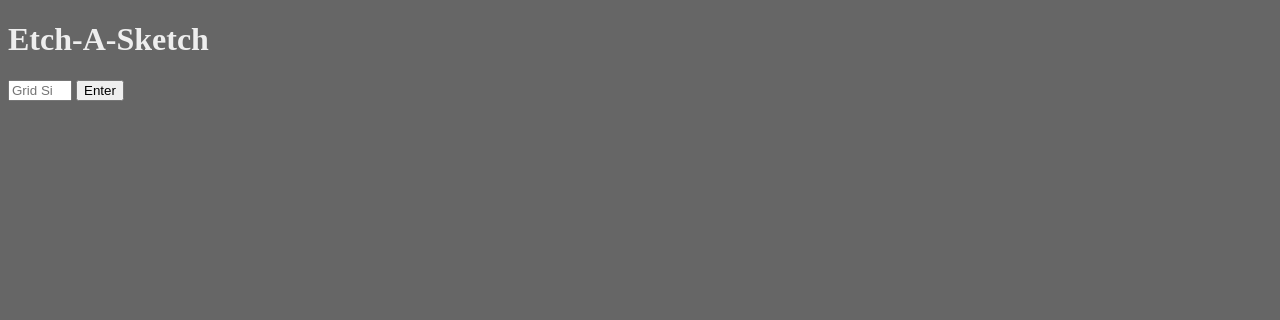
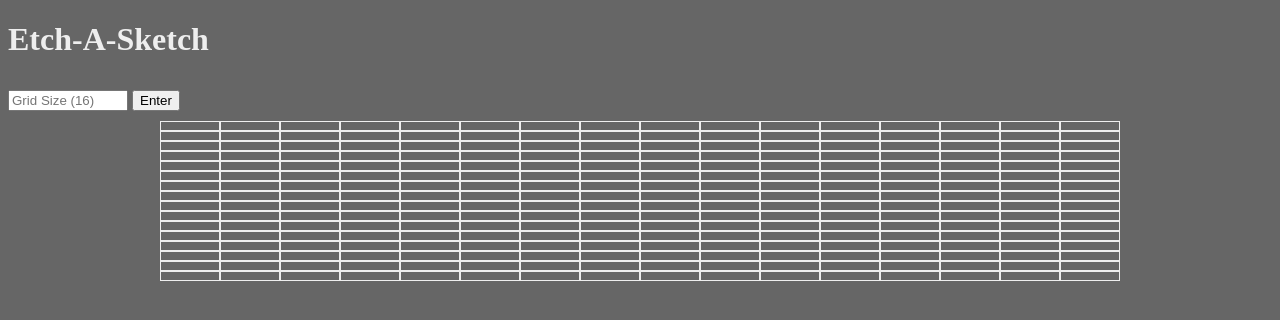
Before and after one commit to its-gio/TheOdinProject, a website: page foundations-course/Etch-A-Sketch/index.html in a window 1280 px wide. Both pictures are taken after a click on the button "Enter". Drawn offline with Linux system fonts and the light colour scheme.

Commit message:
Input check and variable names changes for clarity

```diff
--- a/foundations-course/Etch-A-Sketch/index.html
+++ b/foundations-course/Etch-A-Sketch/index.html
@@ -9,15 +9,17 @@
   <body>
     <h1>Etch-A-Sketch</h1>
 
+    <div class="customize-section">
       <input
         type="number"
-      id="grid-size"
+        id="grid-size-input"
         max="100"
         min="4"
         placeholder="Grid Size (16)"
       />
       <!-- <input type="color" id="box-color" placeholder="Box Color" /> -->
       <button id="new-grid">Enter</button>
+    </div>
 
     <div id="layout"></div>
   </body>
--- a/foundations-course/Etch-A-Sketch/scripts.js
+++ b/foundations-course/Etch-A-Sketch/scripts.js
@@ -1,12 +1,12 @@
 const layout = document.querySelector("#layout");
-const numberInput = document.querySelector("#grid-size");
+const gridSizeInput = document.querySelector("#grid-size-input");
 const newGridBtn = document.querySelector("#new-grid");
-
-// Custimize grid size?
+newGridBtn.addEventListener("click", createNewGrid);
 let gridSize = 16;
 // Custimize grid color?
 // let backgroundColor = "orange";
-function CreateGrid() {
+
+function createGrid() {
   for (let i = 0; i < gridSize * gridSize; i++) {
     const gridSquare = document.createElement("div");
     gridSquare.classList.add("gridSquare");
@@ -20,13 +20,14 @@ function colorSquare(e) {
   return e.target.classList.toggle("colored");
 }
 
-newGridBtn.addEventListener("click", (e) => {
+function createNewGrid(e) {
+  if (gridSizeInput.value < 2) return;
   const oldGrid = document.querySelectorAll(".gridSquare");
 
   oldGrid.forEach((oldSquare) => layout.removeChild(oldSquare));
-  gridSize = Math.floor(numberInput.value);
+  gridSize = Math.floor(gridSizeInput.value);
   console.log(gridSize);
-  CreateGrid();
-});
+  createGrid();
+}
 
-CreateGrid();
+createGrid();
--- a/foundations-course/Etch-A-Sketch/style.css
+++ b/foundations-course/Etch-A-Sketch/style.css
@@ -5,6 +5,14 @@
 body {
   background-color: #666;
   color: #eee;
+}
+
+.customize-section {
+  padding: 10px 0;
+}
+
+#grid-size-input {
+  width: 120px;
 }
 
 #layout {
```
Lines whose indentation alone changed are shown as unchanged.
